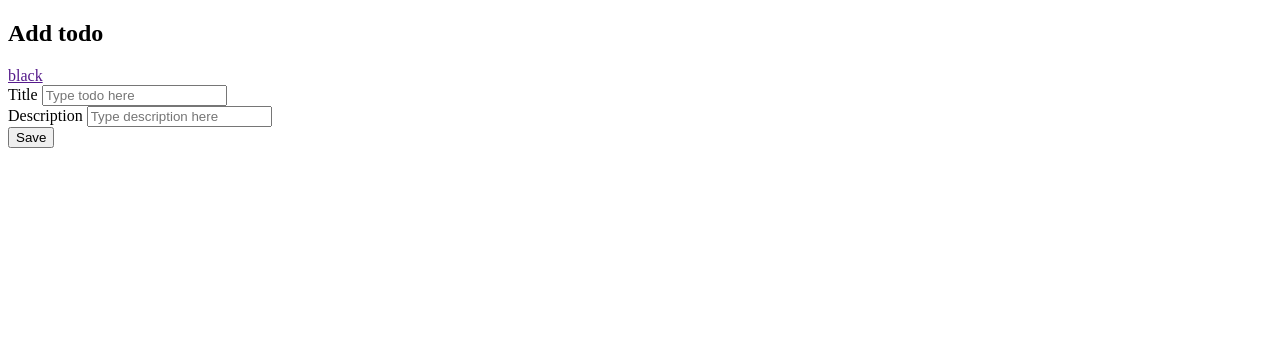
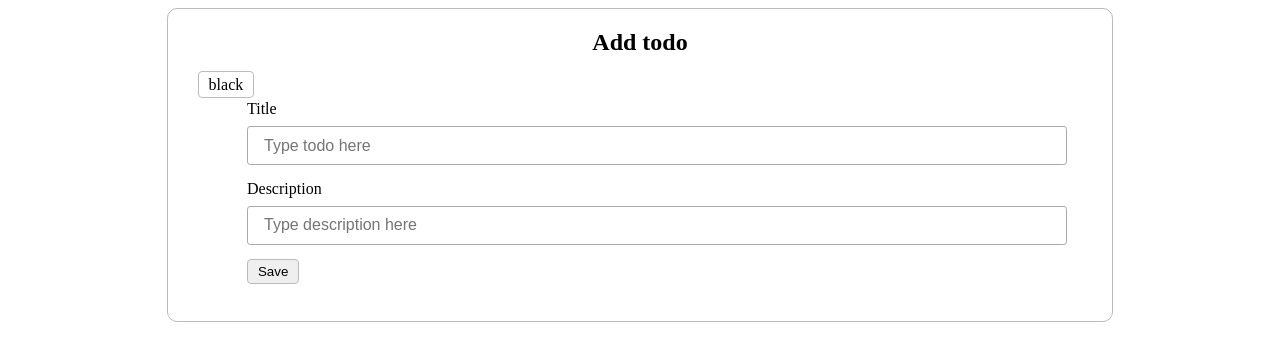
Before and after one commit to Batheesha222/todo-app, a Node server app: page /add-todo in a window 1280 px wide. Shown: the top 361 px of the page. Run offline with Node 20, Linux system fonts and the light colour scheme; some libraries are stand-ins or nearby versions.

Commit message:
add css file

```diff
--- a/index.js
+++ b/index.js
@@ -1,6 +1,6 @@
 const express = require("express");
 const mongoose = require("mongoose");
-
+const path = require("path")
 
 const PORT  =  8000;
 //init app
@@ -15,7 +15,7 @@ mongoose
 
   //view engin
 app.set("view engine", "ejs");
-
+app.use(express.static(path.join(__dirname,"public")))
 app.get("/", (req,res,next)=>{
     try {
         res.render("index")
--- /dev/null
+++ b/public/css/style.css
@@ -0,0 +1,74 @@
+.table-container {
+    border: 1px solid #bbb;
+    width: 70%;
+    margin: 0 auto;
+    padding: 0px 30px 30px 30px;
+    border-radius: 10px;
+  }
+  .todo-title {
+    text-align: center;
+  }
+
+  table {
+    font-family: arial, sans-serif;
+    border-collapse: collapse;
+    width: 100%;
+  }
+
+  td,
+  th {
+    border: 1px solid #dddddd;
+    text-align: left;
+    padding: 8px;
+  }
+
+  tr:nth-child(even) {
+    background-color: #dddddd;
+  }
+
+  .btn {
+    border: 1px solid #bbb;
+    padding: 4px 10px;
+    border-radius: 4px;
+    text-decoration: none;
+    color: #000;
+  }
+
+  .btn:hover {
+    background-color: #ccc;
+    color: #555;
+    cursor: pointer;
+  }
+
+  .new-todo,
+  .update-todo {
+    max-width: 786px;
+    margin: auto;
+  }
+
+  .form-group,
+  .new-todo .form-group,
+  .update-todo .form-group {
+    margin: 0.4em 0;
+  }
+
+  .form-group input[type="text"],
+  .new-todo .form-group input[type="text"],
+  .update-todo .form-group input[type="text"] {
+    width: 100%;
+    padding: 0.6em 1em;
+    margin: 0.5em 0;
+    border: 1px solid #aaa;
+    font-family: "Barlow", sans-serif;
+    font-size: 1em;
+    border-radius: 0.2em;
+  }
+
+  .confirm {
+    border: 1px solid #ddd;
+    width: 786px;
+    margin: 0 auto;
+    padding: 30px 0px;
+    text-align: center;
+    border-radius: 10px;
+  }
--- a/views/deleteTodo.ejs
+++ b/views/deleteTodo.ejs
@@ -4,6 +4,7 @@
     <meta charset="UTF-8">
     <meta name="viewport" content="width=device-width, initial-scale=1.0">
     <title>Todo App</title>
+    <link rel="stylesheet" href="css/style.css">
 </head>
 <body>
     <div class="table-container">
--- a/views/newtodo.ejs
+++ b/views/newtodo.ejs
@@ -4,11 +4,12 @@
     <meta charset="UTF-8">
     <meta name="viewport" content="width=device-width, initial-scale=1.0">
     <title>Todo App</title>
+    <link rel="stylesheet" href="css/style.css">
 </head>
 <body>
     <div class="table-container">
-        <h2 class="todo-tiitle">Add todo</h2>
-    </div>
+        <h2 class="todo-title">Add todo</h2>
+
 
     <div>
         <a href="" class="btn">black</a>
@@ -28,6 +29,7 @@
                 <button type="submit" class="btn">Save</button>
             </div>
         </div>
+    </div>
     </form>
 </body>
 </html>
--- a/views/updateTodo.ejs
+++ b/views/updateTodo.ejs
@@ -4,11 +4,12 @@
     <meta charset="UTF-8">
     <meta name="viewport" content="width=device-width, initial-scale=1.0">
     <title>Todo App</title>
+    <link rel="stylesheet" href="css/style.css">
 </head>
 <body>
     <div class="table-container">
         <h2 class="todo-tiitle">Update todo</h2>
-    </div>
+
 
     <div>
         <a href="" class="btn">black</a>
@@ -28,6 +29,7 @@
                 <button type="submit" class="btn">Save</button>
             </div>
         </div>
+    </div>
     </form>
 </body>
 </html>
```
Also changed, not shown: views/index.ejs (+8 -6 lines).
